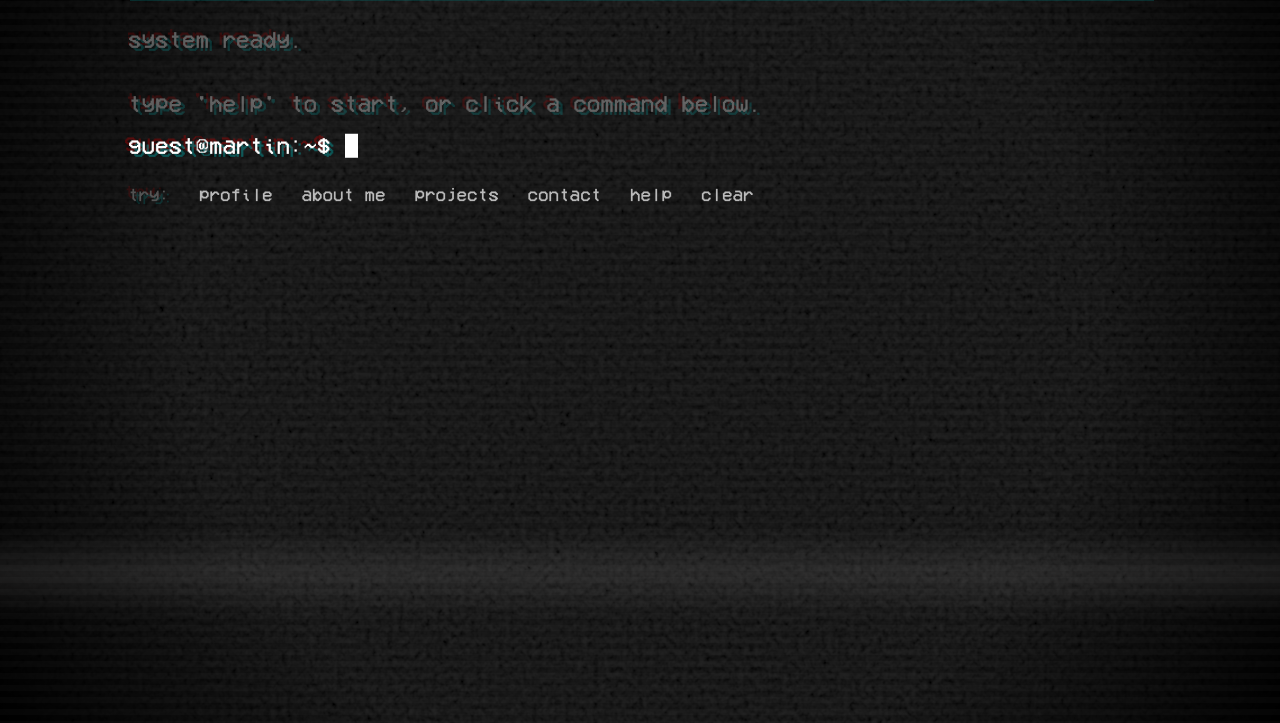
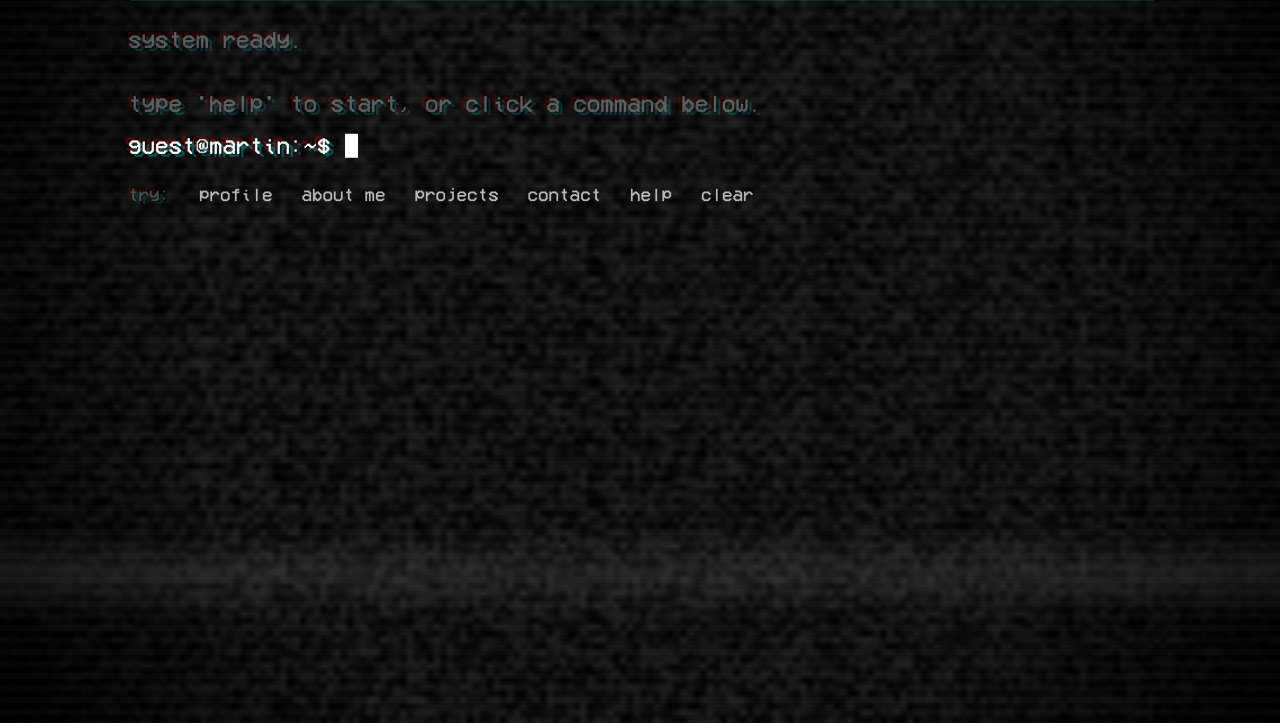
Before and after one commit to Meaetin/personal-portfolio, an Astro site: page / in a window 1280 px wide. Shown: the part 77-800 px from the top of the page. Built offline with nearby package versions, Linux system fonts and the light colour scheme; Astro itself is replaced by a stand-in of ours.

Commit message:
Revert "Replace TV-snow GIF with inline SVG noise"
This reverts commit 9c2502af5ce8dc4a2aaa7f18d2133d74d045f686.

```diff
--- a/src/components/TVEffects.astro
+++ b/src/components/TVEffects.astro
@@ -25,9 +25,9 @@
     pointer-events: none;
   }
 
-  /* TV snow */
+  /* animated TV snow */
   .--static {
-    background-image: url(/assets/images/static.svg);
+    background-image: url(/assets/images/static.gif);
     background-size: cover;
     opacity: 0.12;
   }
--- a/src/layouts/TVLayout.astro
+++ b/src/layouts/TVLayout.astro
@@ -28,7 +28,7 @@ const {
       type="font/woff2"
       crossorigin="anonymous"
     />
-    <link rel="preload" as="image" href="/assets/images/static.svg" />
+    <link rel="preload" as="image" href="/assets/images/static.gif" />
 
     <meta property="og:type" content="website" />
     <meta property="og:title" content={title} />
```
Also changed, not shown: public/assets/images/static.gif (added), public/assets/images/static.svg (deleted).
